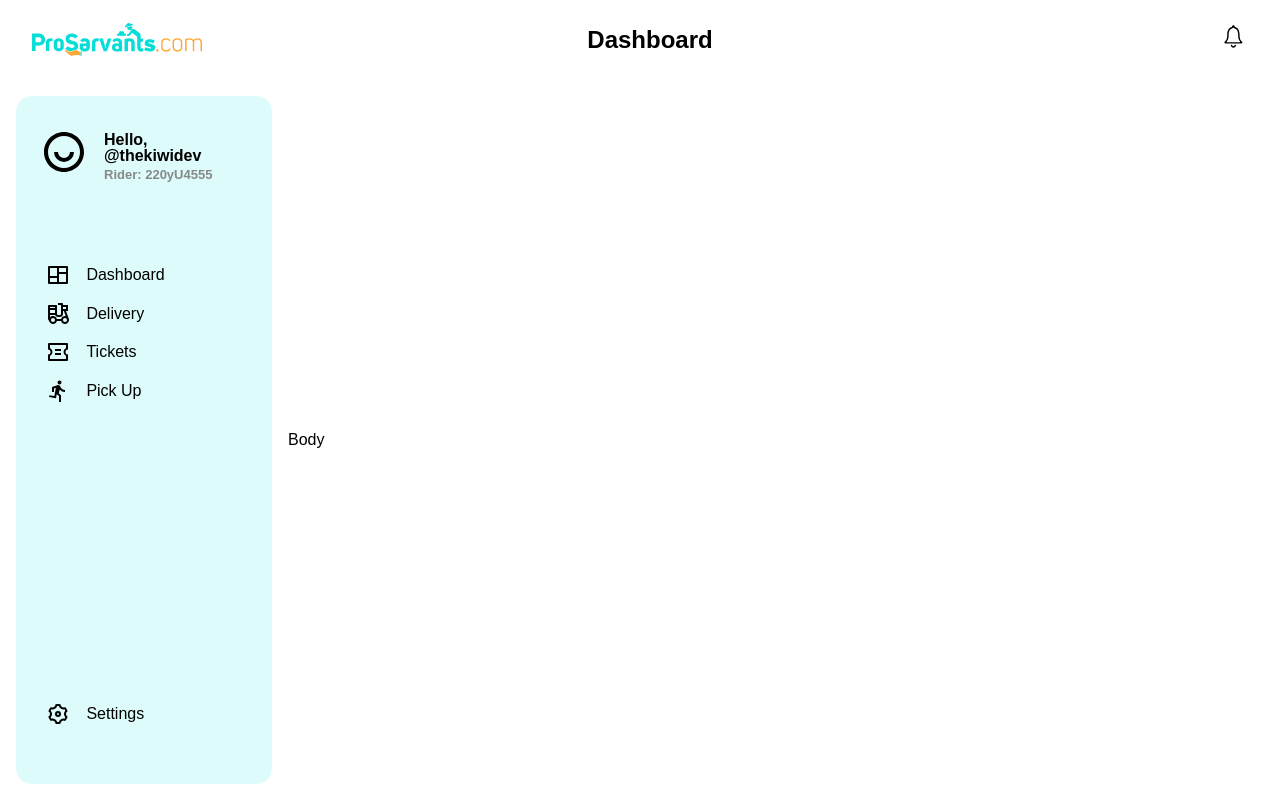
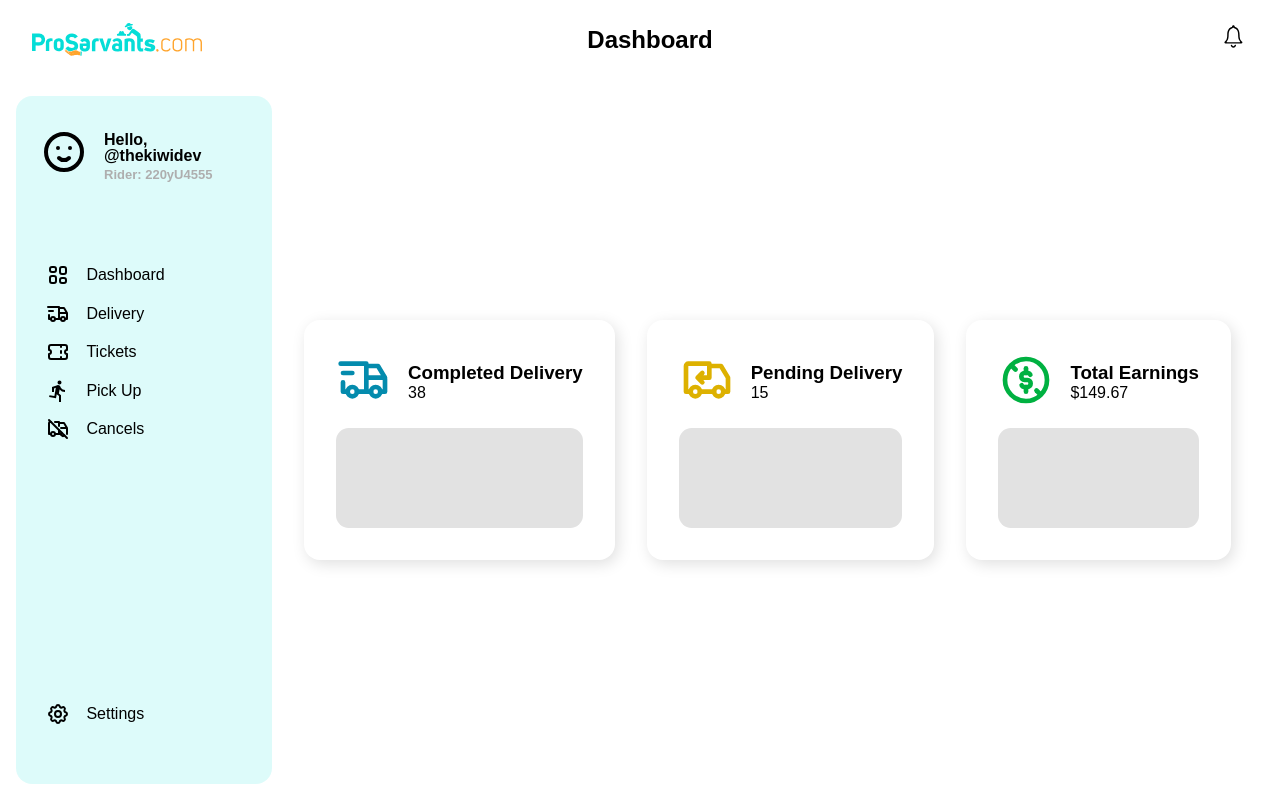
Before and after one commit to thekiwidev/proservants.dashboard, a React (Create React App) app: page / in a window 1280 px wide. Built offline with nearby package versions, Linux system fonts and the light colour scheme.

Commit message:
done the delivery cards, working on the bottom contents of the body

```diff
--- a/src/components/body/Body.jsx
+++ b/src/components/body/Body.jsx
@@ -1,7 +1,38 @@
 import React from "react";
+import DashboardCard from "../deliverycard/DashboardCard";
+
+import "./body.scss";
+
+import { TbTruckDelivery, TbTruckReturn, TbFreeRights } from "react-icons/tb";
 
 const Body = () => {
-  return <div>Body</div>;
+  return (
+    <div>
+      <div className="cards">
+        <DashboardCard
+          cardTitle="Completed Delivery"
+          amount="38"
+          icon={<TbTruckDelivery className="icon completed-delivery-icon" />}
+          className="completed-delivery"
+        />
+        <DashboardCard
+          cardTitle="Pending Delivery"
+          amount="15"
+          icon={<TbTruckReturn className="icon pending-delivery-icon" />}
+          className="pending-delivery"
+        />
+        <DashboardCard
+          cardTitle="Total Earnings"
+          amount="$149.67"
+          icon={<TbFreeRights className="icon total-earnings-icon" />}
+          className="total-earnings"
+        />
+      </div>
+      <div className="history"></div>
+      <div className="tickets"></div>
+      <div className="cancels"></div>
+    </div>
+  );
 };
 
 export default Body;
--- a/src/components/body/body.scss
+++ b/src/components/body/body.scss
@@ -0,0 +1,4 @@
+.cards {
+  display: flex;
+  align-items: center;
+}
--- /dev/null
+++ b/src/components/deliverycard/DashboardCard.jsx
@@ -0,0 +1,22 @@
+import React from "react";
+
+import "./dashboardCard.scss";
+
+const DashboardCard = ({ amount, cardTitle, icon }) => {
+  return (
+    <div className="dashboard-card">
+      {/* top content */}
+      <div className="top-content">
+        <div className="icon-container">{icon}</div>
+        <div className="texts">
+          <h3>{cardTitle}</h3>
+          <p>{amount}</p>
+        </div>
+      </div>
+      {/* bottom content */}
+      <div className="bottom-content"></div>
+    </div>
+  );
+};
+
+export default DashboardCard;
--- /dev/null
+++ b/src/components/deliverycard/dashboardCard.scss
@@ -0,0 +1,37 @@
+.dashboard-card {
+  box-shadow: 3px 4px 15px #00000020;
+  padding: 2rem;
+  border-radius: 1rem;
+  margin: 1rem;
+
+  .top-content {
+    display: flex;
+    align-items: center;
+    gap: 1rem;
+
+    margin-bottom: 1rem;
+
+    .icon {
+      font-size: 3.5rem;
+
+      &.completed-delivery-icon {
+        color: #048bad;
+      }
+
+      &.pending-delivery-icon {
+        color: #ddb100;
+      }
+      &.total-earnings-icon {
+        color: #00b141;
+      }
+    }
+  }
+
+  .bottom-content {
+    width: 100%;
+    height: 100px;
+
+    background: #e2e2e2;
+    border-radius: 0.8rem;
+  }
+}
--- a/src/components/header/Header.jsx
+++ b/src/components/header/Header.jsx
@@ -1,6 +1,7 @@
 import React from "react";
 import { logo } from "../../assets";
 import { Notification } from "..";
+import "./Header.scss";
 
 function Header({ page, setPage }) {
   setPage("dashboard");
--- a/src/components/header/Notification.jsx
+++ b/src/components/header/Notification.jsx
@@ -1,7 +1,4 @@
 import React from "react";
-
-// STYLES
-import "./header.scss";
 
 // --------------------
 // ICONS
--- a/src/components/sidebar/Sidebar.jsx
+++ b/src/components/sidebar/Sidebar.jsx
@@ -8,13 +8,15 @@ import User from "./User";
 // ----------------------------
 // ICONS
 
+import {  RiRunLine } from "react-icons/ri";
+
 import {
-  RiSettings3Line,
-  RiLayoutMasonryLine,
-  RiCouponLine,
-  RiTakeawayLine,
-  RiRunLine,
-} from "react-icons/ri";
+  TbTruckDelivery,
+  TbLayout2,
+  TbTruckOff,
+  TbTicket,
+  TbSettings,
+} from "react-icons/tb";
 // ----------------------------
 // COMPONENTS
 
@@ -28,28 +30,32 @@ const Sidebar = () => {
       {/*Navigation Tabs */}
       <nav className="navbar-tabs">
         <div className="tab-item">
-          <RiLayoutMasonryLine className="icon" />
+          <TbLayout2 className="icon" />
           <p>Dashboard</p>
         </div>
 
         <div className="tab-item">
-          <RiTakeawayLine className="icon" />
+          <TbTruckDelivery className="icon" />
           <p>Delivery</p>
         </div>
         <div className="tab-item">
-          <RiCouponLine className="icon" />
+          <TbTicket className="icon" />
           <p>Tickets</p>
         </div>
         <div className="tab-item">
           <RiRunLine className="icon" />
           <p>Pick Up</p>
         </div>
+        <div className="tab-item">
+          <TbTruckOff className="icon" />
+          <p>Cancels</p>
+        </div>
       </nav>
       {/* Settings Tab */}
       <footer>
         {/* <Tab></Tab> */}
         <div className="tab-item">
-          <RiSettings3Line className="icon" />
+          <TbSettings className="icon" />
           <p>Settings</p>
         </div>
       </footer>
--- a/src/components/sidebar/Sidebar.scss
+++ b/src/components/sidebar/Sidebar.scss
@@ -49,7 +49,7 @@
         font-size: 13px;
         font-weight: bold;
 
-        color: #888;
+        color: #aeaeae;
         line-height: 1;
       }
     }
--- a/src/components/sidebar/User.jsx
+++ b/src/components/sidebar/User.jsx
@@ -6,7 +6,8 @@ import "./sidebar.scss";
 // ----------------------------
 // ICONS
 
-import { RiUserSmileLine } from "react-icons/ri";
+// import { RiUserSmileLine } from "react-icons/ri";
+import { TbMoodSmile } from "react-icons/tb";
 
 // ----------------------------
 // COMPONENTS
@@ -18,7 +19,7 @@ const User = () => {
   return (
     <div className="user-container">
       <div className="user-dp">
-        <RiUserSmileLine className="icon" />
+        <TbMoodSmile className="icon" />
       </div>
       <div className="user-info">
         <h3>Hello, {"@thekiwidev"}</h3>
```
Also changed, not shown: src/components/deliverycard/DeliveryCard.jsx (deleted), src/components/deliverycard/DeliveryCard.scss (deleted).
